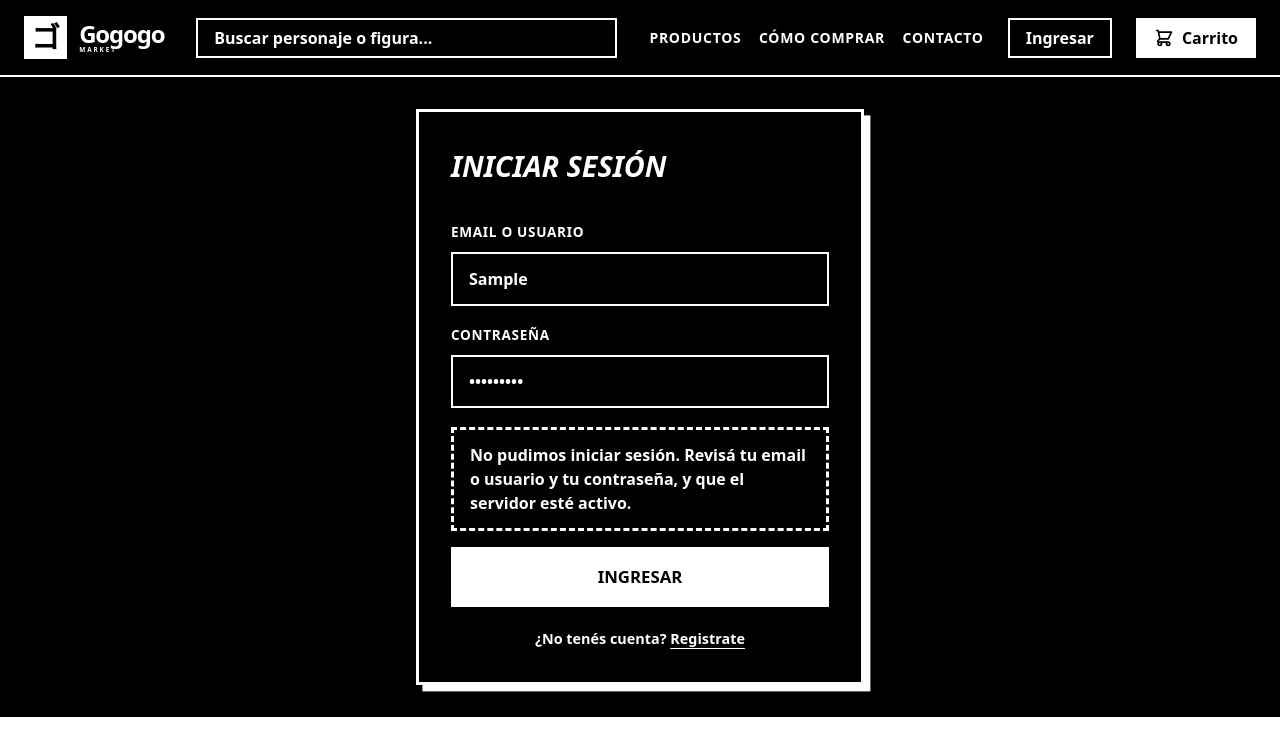
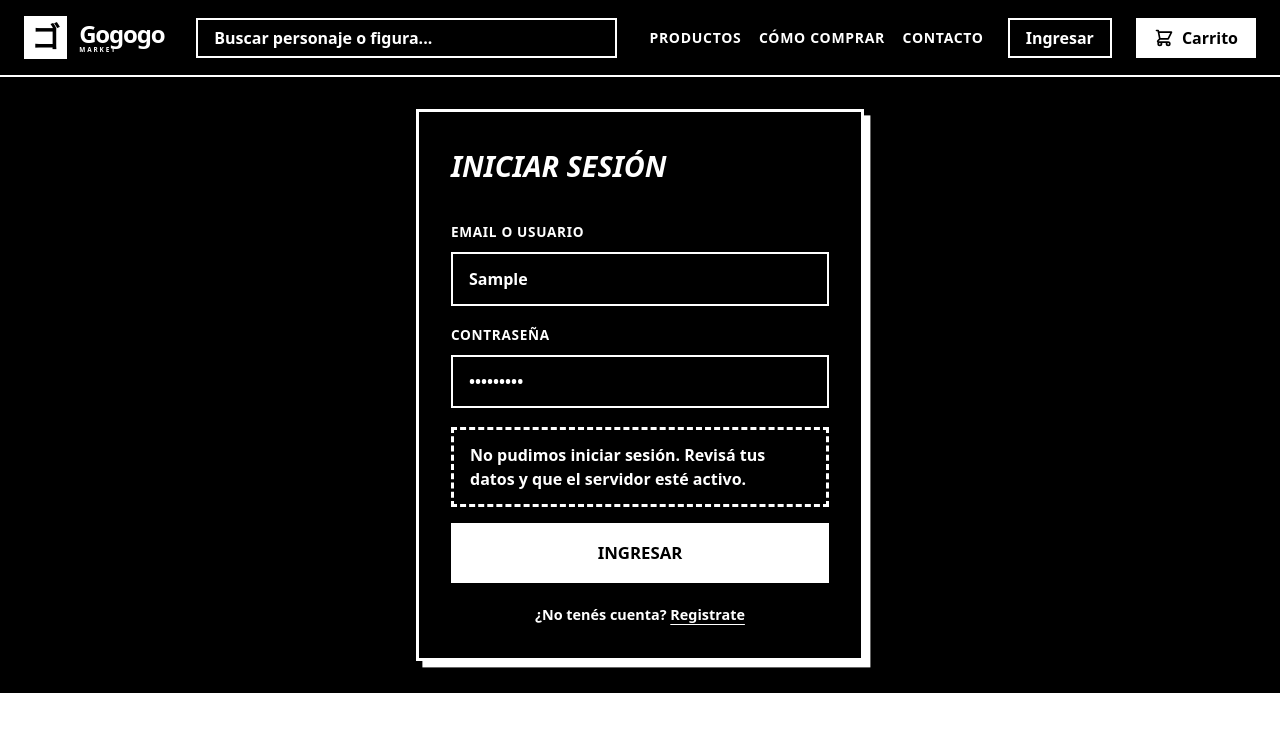
Before and after one commit to rodriguezfrancisco/TPO-APIS-FRONTEND, a React (Vite) app in the folder marketplace/: page /login in a window 1280 px wide. Both pictures are taken after typing "Sample", "Sample123" into the empty fields and a click on the button "INGRESAR". Shown: the top 756 px of the page. Built offline with nearby package versions, Linux system fonts and the light colour scheme; no server answers.

Commit message:
Update LoginForm.jsx

```diff
--- a/marketplace/src/components/LoginForm.jsx
+++ b/marketplace/src/components/LoginForm.jsx
@@ -32,14 +32,16 @@ const LoginForm = ({ onLogin }) => {
         .then((data)=>{
             // Si no vuelve el token (datos incorrectos o error del servidor) saltamos al catch
             if (!data.accessToken) {
-                throw new Error("La respuesta del servidor no es válida");
+                // Con datos incorrectos el backend solo responde 403 (Forbidden): ahí avisamos nosotros
+                throw new Error(data.status === 403 || !data.message ? 'Usuario o contraseña incorrectos.' : data.message);
             }
             onLogin(data.accessToken);
             navigate('/products');
         })
         .catch((error)=>{
             console.error("Error al iniciar sesion: ", error);
-            setError(true);
+            // Si el error lo lanzamos nosotros (trae el mensaje del backend) lo mostramos; si no (servidor caído), uno general
+            setError(error.name === 'Error' ? error.message : 'No pudimos iniciar sesión. Revisá tus datos y que el servidor esté activo.');
         })
         // finally se ejecuta siempre, haya salido bien o mal
         .finally(()=> setLoading(false));
@@ -76,11 +78,7 @@ const LoginForm = ({ onLogin }) => {
                     />
 
                     {/* 3. Mensaje de error */}
-                    {error && (
-                        <p className="login-error" role="alert">
-                            No pudimos iniciar sesión. Revisá tu email o usuario y tu contraseña, y que el servidor esté activo.
-                        </p>
-                    )}
+                    {error && <p className="login-error" role="alert">{error}</p>}
 
                     {/* 4. Botón de envío */}
                     <button type="submit" className="login-btn" disabled={loading}>
```
